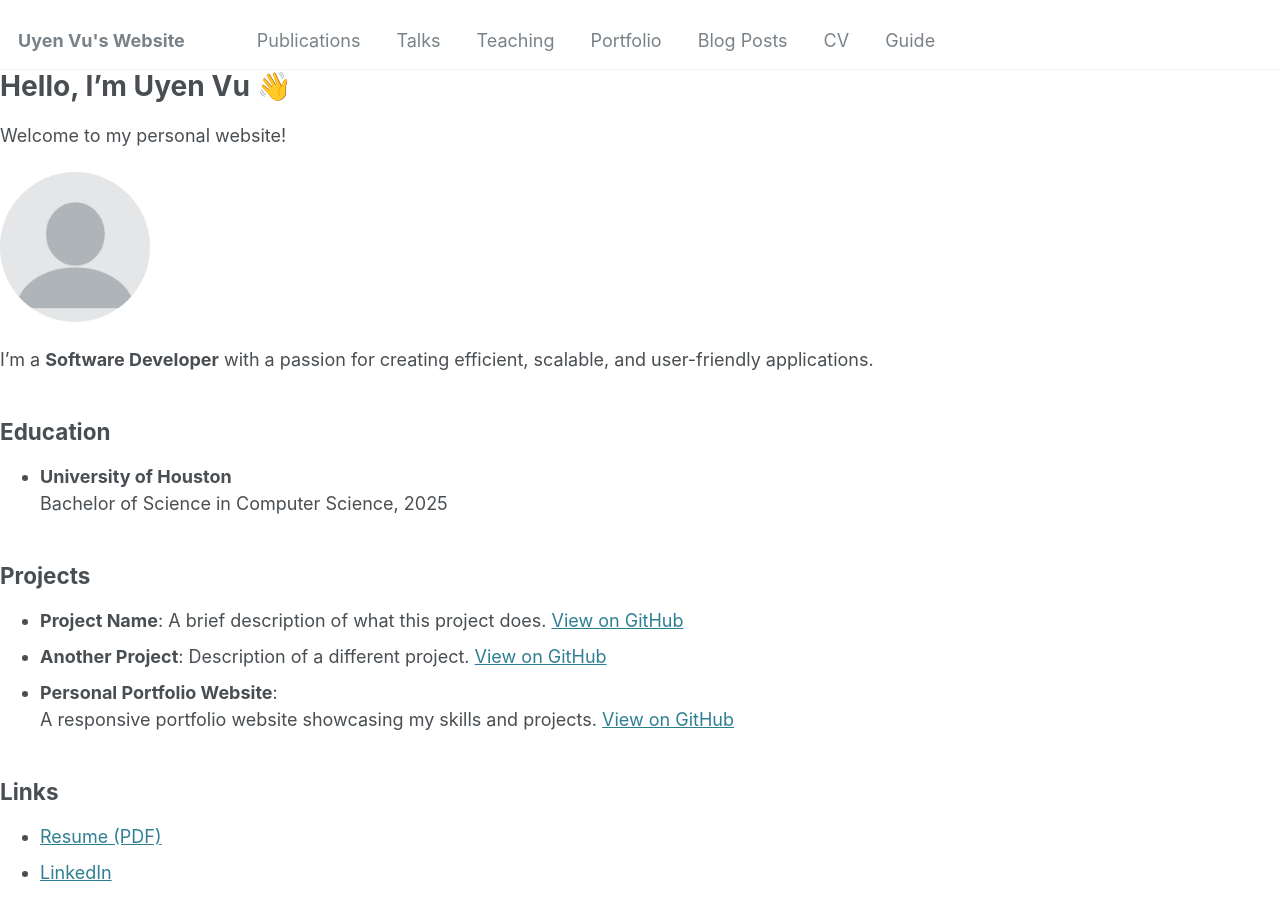
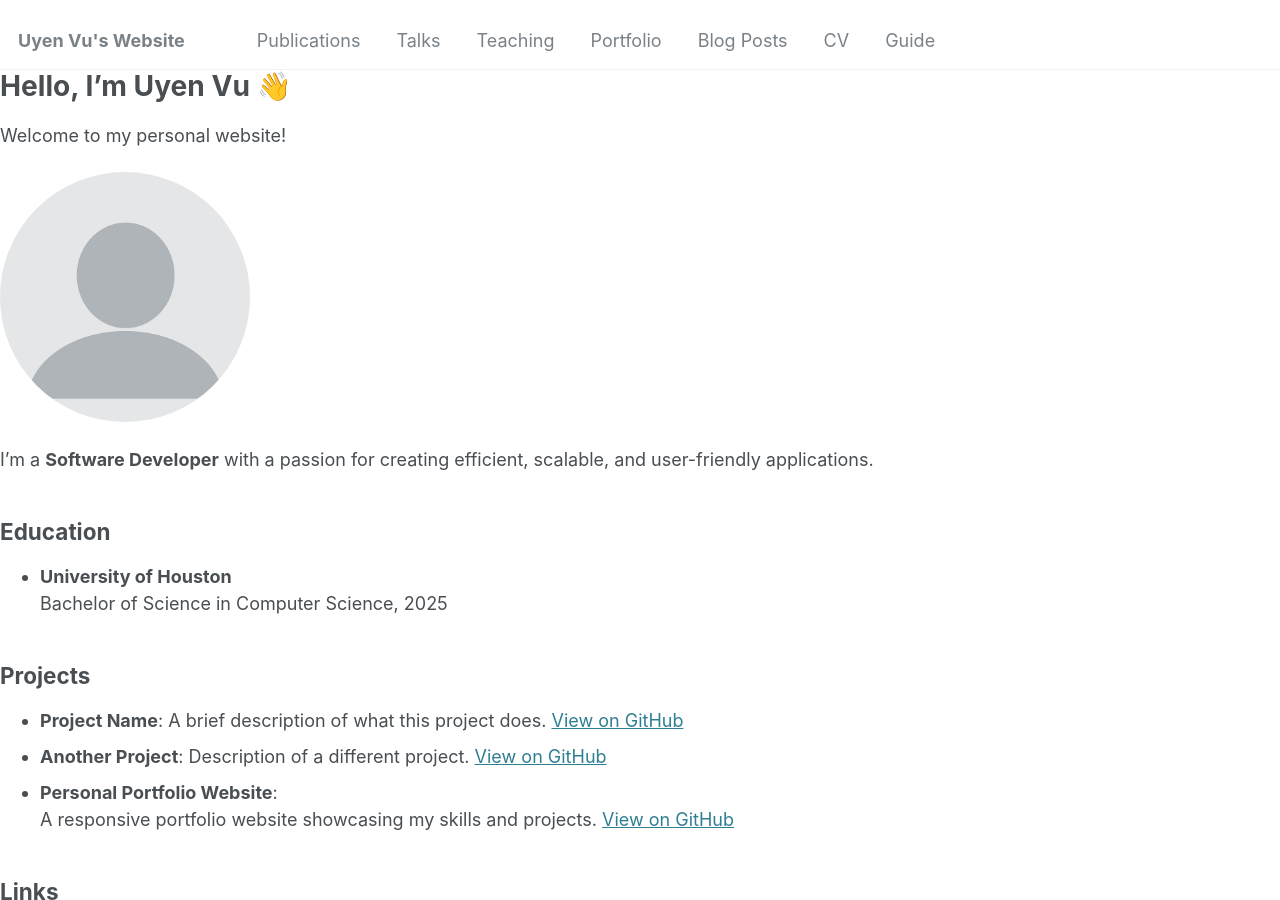
Before and after one commit to uynvu078/uynvu078.github.io, a Jekyll site: the page built from index.md, in a window 1280 px wide and 900 px high. Built offline with Jekyll 4.4.1, drawn with Linux system fonts in a browser that asks for light colours.

Commit message:
Update index.md

```diff
--- a/index.md
+++ b/index.md
@@ -6,7 +6,7 @@ title: "Uyen Vu's Website"
 # Hello, I'm Uyen Vu 👋
 Welcome to my personal website!
 
-<img src="images/profile.png" alt="Uyen Vu" style="width:150px; border-radius:50%;">
+<img src="images/profile.png" alt="Uyen Vu" style="width:250px; border-radius:50%;">
 
 I’m a **Software Developer** with a passion for creating efficient, scalable, and user-friendly applications.
 
```
